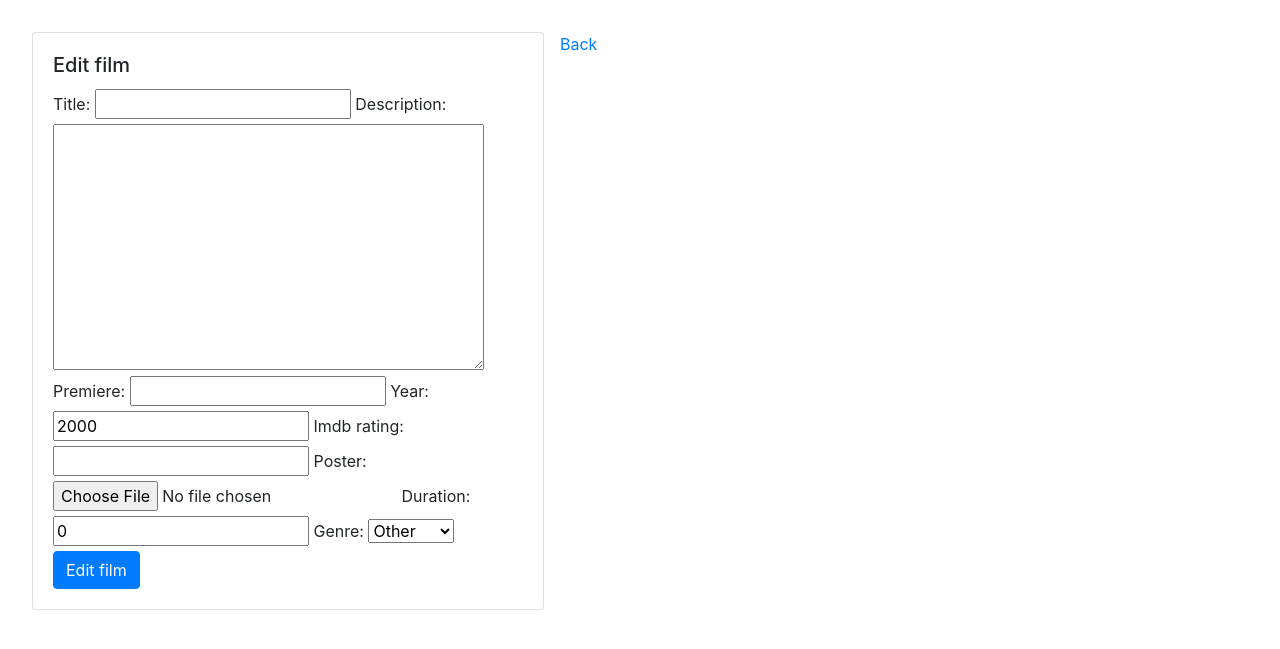
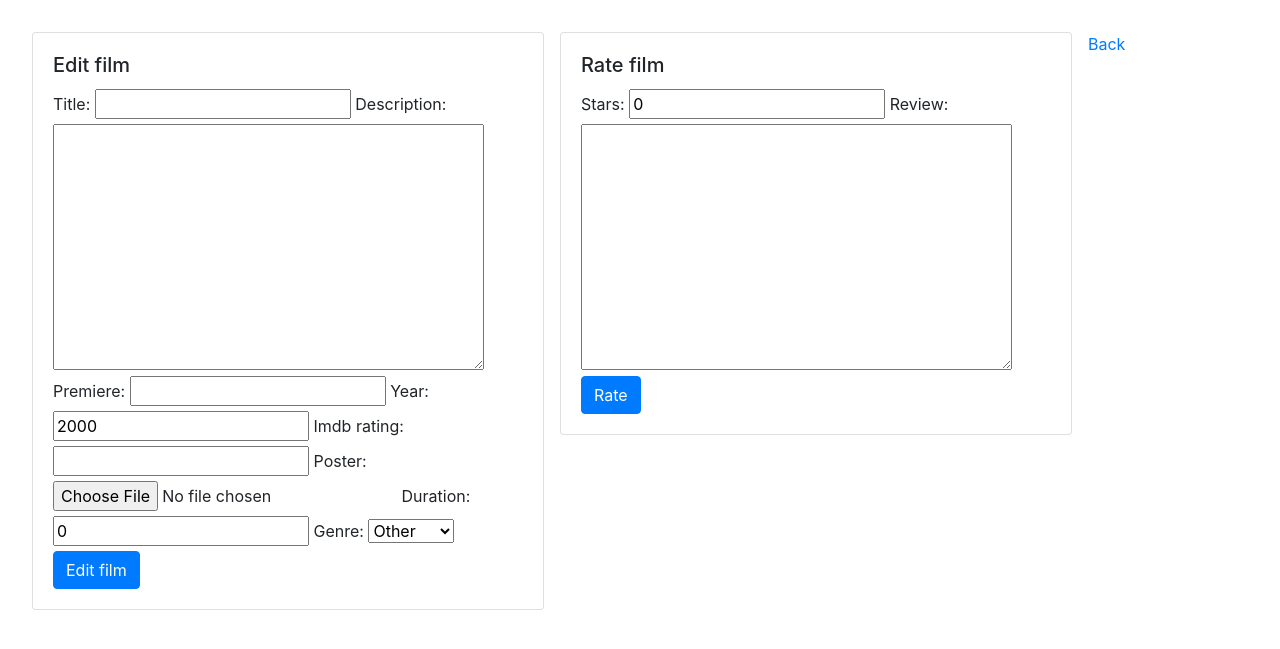
Before and after one commit to matthaeuss/credit_project, a Django app: template templates/film_form.html in a window 1280 px wide. Shown: the top 649 px of the page. Run offline with Django 4.2, Linux system fonts and the light colour scheme; the template is opened without the code that fills it: values that come from a table or form of the project are taken from there, others are empty; some libraries are stand-ins or nearby versions.

Commit message:
Working on project

```diff
--- a/MovieWeb/forms.py
+++ b/MovieWeb/forms.py
@@ -14,7 +14,7 @@ class AdditionalInfoForm(ModelForm):
         fields = ['duration', 'genre']
 
 
-# class RatingForm(ModelForm):
-#     class Meta:
-#         model = Rating
-#         fields = ['stars', 'review']
+class RatingForm(ModelForm):
+    class Meta:
+        model = Rating
+        fields = ['stars', 'review']
--- a/templates/film_form.html
+++ b/templates/film_form.html
@@ -23,11 +23,23 @@
     </form>
       </div>
     </div>
-    {% for rating in ratings %}
-        <h4>Stars: {{ rating.stars }}</h4>
-        <p>{{ rating.review }}</p>
+
+    <div class="card" style="width: 32rem; float: left; margin-right: 1rem;">
+      <div class="card-body">
+          <h5 class="card-title">Rate film</h5>
+
+        <form method="post" enctype="multipart/form-data">
+        {% csrf_token %}
+        {{ form_rating|bootstrap }}
+                <button type="submit" class="btn btn-primary">Rate</button>
+    </form>
+      </div>
+    </div>
+
+    {% for ocena in oceny %}
+        <h4>Stars: {{ ocena.stars }}</h4>
+        <p>{{ ocena.review }}</p>
     {% endfor %}
-
 
     <a href="{% url 'all_movies' %}">Back</a>
 {% endblock %}
```
Also changed, not shown: MovieWeb/views.py (+12 -4 lines).
